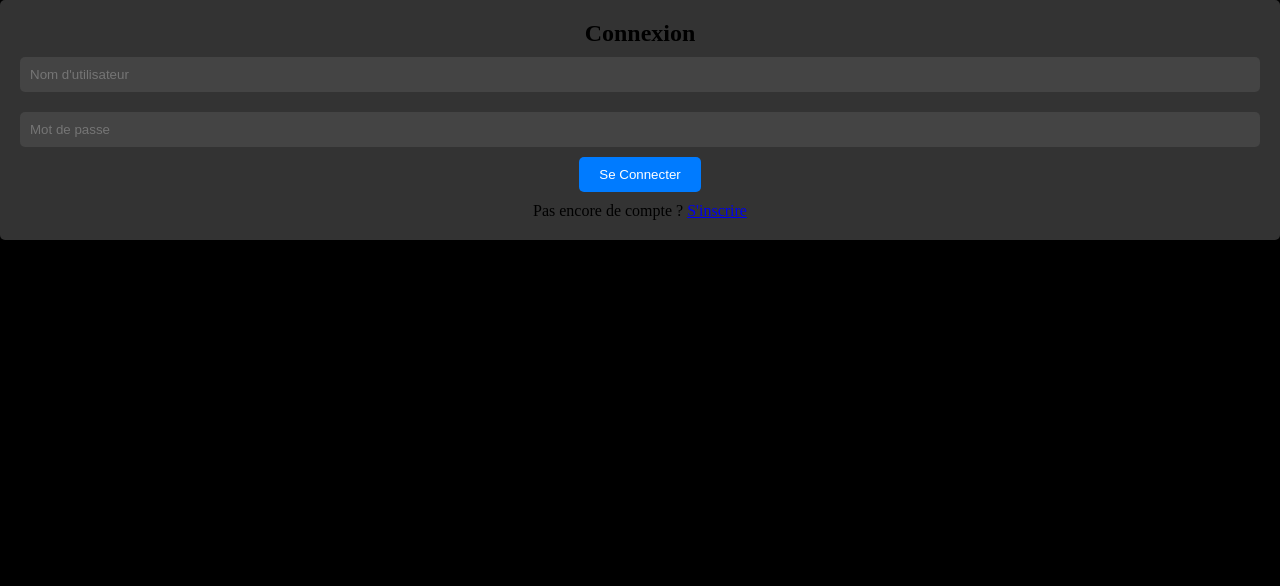
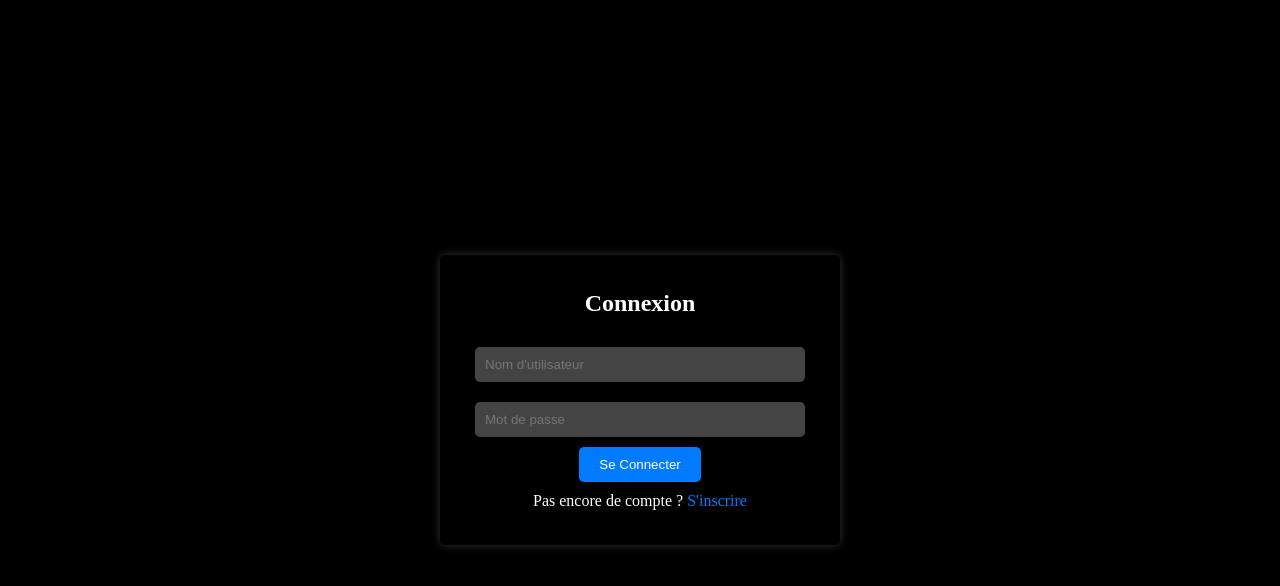
Before and after one commit to Maxime558/Project_fil_rouge, a plain HTML site: page page/connexion.html in a window 1280 px wide. Drawn offline with Linux system fonts and the light colour scheme.

Commit message:
Changement du style de la page connexion

```diff
--- a/assets/css/connexion.css
+++ b/assets/css/connexion.css
@@ -31,20 +31,30 @@
  ██║     ██║  ██║╚██████╔╝███████╗    ╚██████╗╚██████╔╝██║ ╚████║██║ ╚████║███████╗██╔╝ ██╗██║╚██████╔╝██║ ╚████║
  ╚═╝     ╚═╝  ╚═╝ ╚═════╝ ╚══════╝     ╚═════╝ ╚═════╝ ╚═╝  ╚═══╝╚═╝  ╚═══╝╚══════╝╚═╝  ╚═╝╚═╝ ╚═════╝ ╚═╝  ╚═══╝
 */
-
+.placement {
+  display: flex;
+  justify-content: center;
+  align-items: center;
+  height: 100vh;
+}
 .container {
-    background-color: #333;
-    padding: 20px;
+  background-color: rgba(0, 0, 0, 0.8);
+  padding: 35px;
   border-radius: 5px;
-    box-shadow: 0 0 10px rgba(0, 0, 0, 0.5);
+  box-shadow: 0 0 10px rgba(255, 255, 255, 0.2);
   text-align: center;
+  max-width: 400px;
+  margin: 0 auto;
 }
 
 h1 {
   font-size: 24px;
+  margin-bottom: 20px;
+  color: white;
 }
 
-input[type="text"], input[type="password"] {
+input[type="text"],
+input[type="password"] {
   width: 100%;
   padding: 10px;
   margin: 10px 0;
@@ -55,7 +65,7 @@ input[type="text"], input[type="password"] {
 }
 
 input[type="submit"] {
-    background-color: #007BFF;
+  background-color: #007bff;
   color: #fff;
   padding: 10px 20px;
   border: none;
@@ -70,4 +80,15 @@ input[type="submit"]:hover {
 .register-link {
   margin-top: 10px;
   font-size: 16px;
+  color: white;
 }
+
+a {
+  color: #007bff;
+  text-decoration: none;
+  transition: color 0.2s;
+}
+
+a:hover {
+  color: #0056b3;
+}
--- a/page/connexion.html
+++ b/page/connexion.html
@@ -1,5 +1,5 @@
 <!DOCTYPE html>
-<html lang="en">
+<html lang="fr">
   <head>
     <meta charset="UTF-8" />
     <meta name="viewport" content="width=device-width, initial-scale=1.0" />
@@ -7,6 +7,7 @@
     <link rel="stylesheet" href="../assets/css/connexion.css" />
   </head>
   <body>
+    <div class="placement">
       <div class="container">
         <h1>Connexion</h1>
         <form action="login.php" method="post">
@@ -28,5 +29,6 @@
           Pas encore de compte ? <a href="inscription.html">S'inscrire</a>
         </p>
       </div>
+    </div>
   </body>
 </html>
```
Lines whose indentation alone changed are shown as unchanged.
